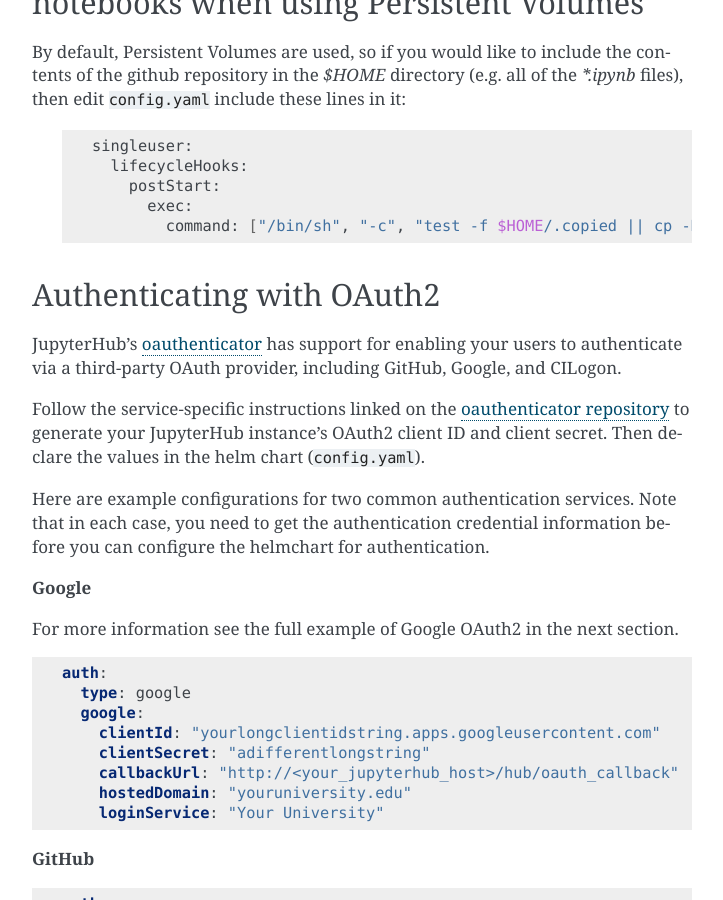
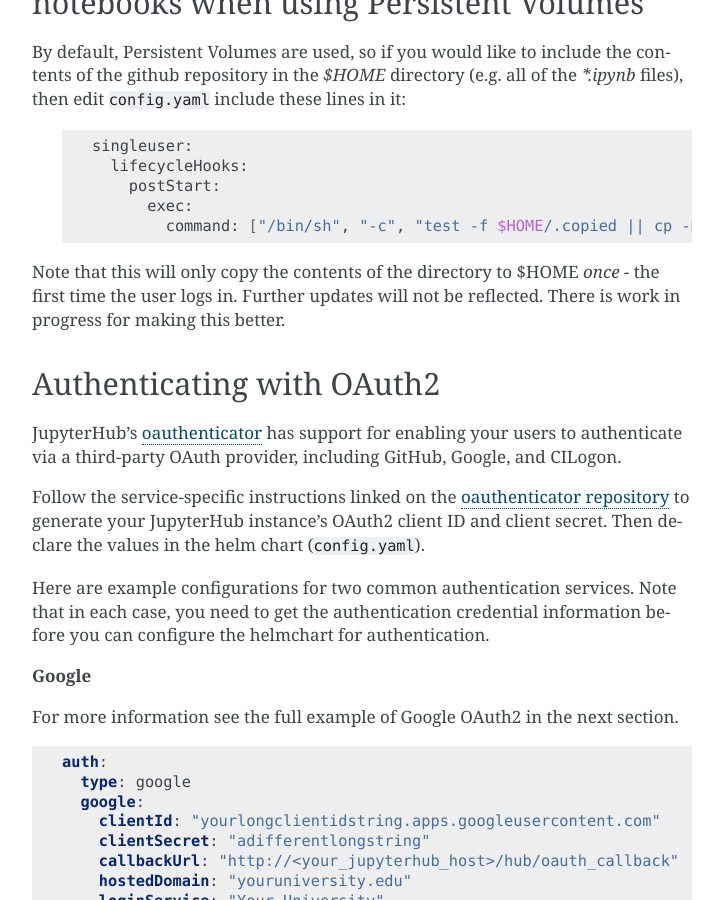
Before and after one commit to jupyterhub/zero-to-jupyterhub-k8s, a Sphinx documentation site: the page built from doc/source/extending-jupyterhub.rst, in a window 1280 px wide and 900 px high, scrolled down 4094 px. Shown: the whole window, without its empty margins (388-1111 px from the left). Built offline with Sphinx 7.4.7, drawn with Linux system fonts in a browser that asks for light colours.

Commit message:
Add caveat about lifecyle hooks

```diff
--- a/doc/source/extending-jupyterhub.rst
+++ b/doc/source/extending-jupyterhub.rst
@@ -176,6 +176,8 @@
                   command: ["/bin/sh", "-c", "test -f $HOME/.copied || cp -Rf /srv/app/src/. $HOME/; touch $HOME/.copied"]
 
 
+Note that this will only copy the contents of the directory to $HOME *once* - the first time the user logs in. Further updates will not be reflected. There is work in progress for making this better.
+
 Authenticating with OAuth2
 --------------------------
 
```
